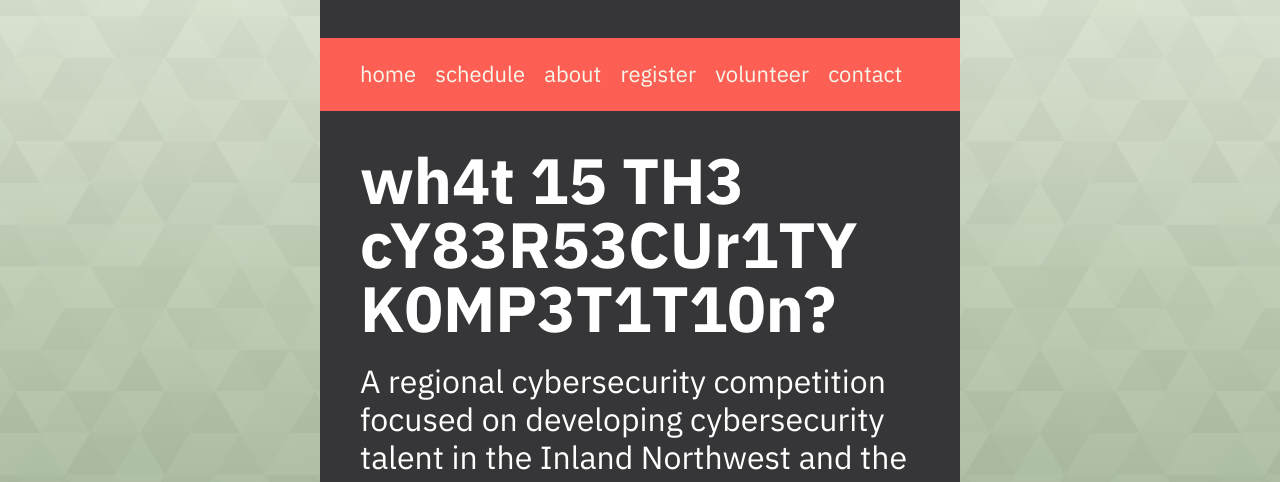
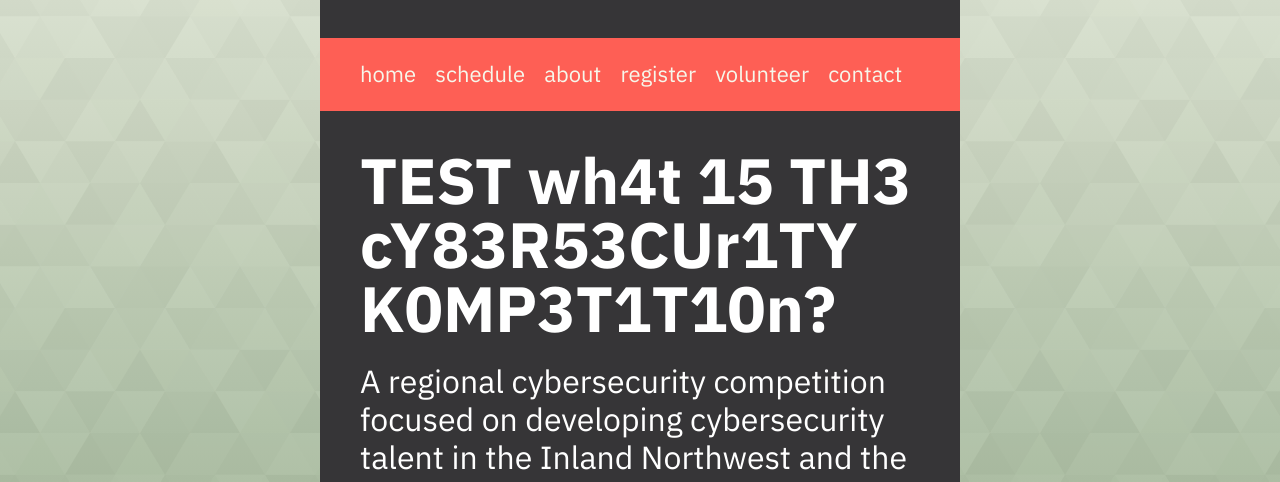
Before and after one commit to tmasingale/ctf, a plain HTML site: page index.html in a window 1280 px wide. Shown: the part 317-799 px from the top of the page. Drawn offline with Linux system fonts and the light colour scheme.

Commit message:
Update index.html

```diff
--- a/index.html
+++ b/index.html
@@ -34,7 +34,7 @@
 
 <section>
     <h1>
-        wh4t 15 TH3<br>
+        TEST wh4t 15 TH3<br>
         cY83R53CUr1TY<br>
         K0MP3T1T10n?
     </h1>
```
